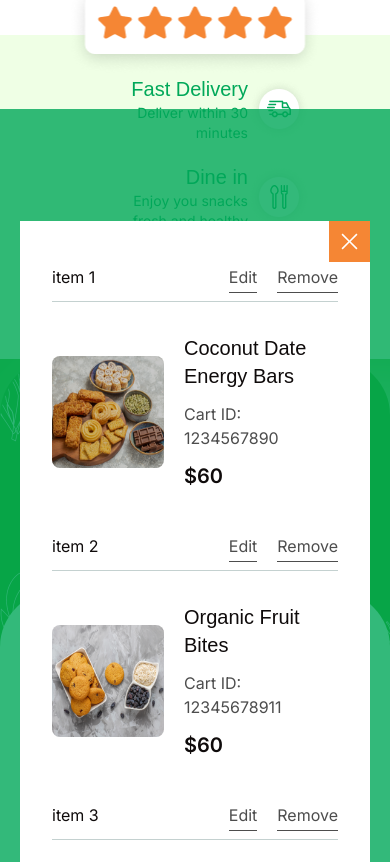
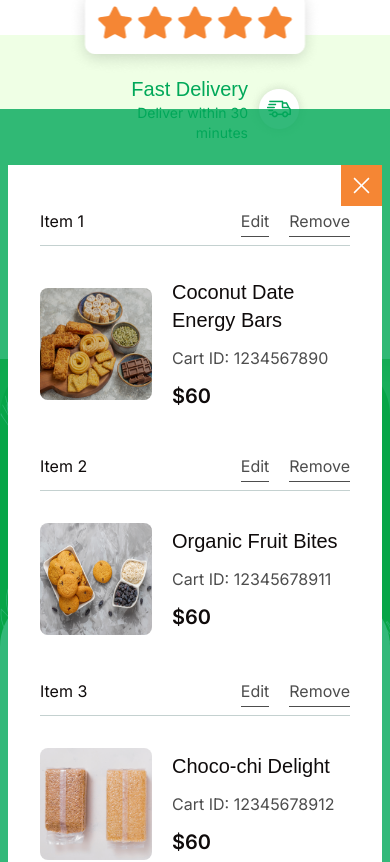
Before and after one commit to blossomobasi/organic_foodie_ecommerce, a React (Vite) app: page / in a window 390 px wide. Shown: the part 815-1677 px from the top of the page. Built offline with nearby package versions, Linux system fonts and the light colour scheme; a web font is replaced by a local one.

Commit message:
Fix spacing for mobile

```diff
--- a/src/components/CartPopUp.tsx
+++ b/src/components/CartPopUp.tsx
@@ -51,7 +51,7 @@ const CartPopUp = ({
     return (
         <section
             className={clsx(
-                "absolute pt-28 top-0 left-0 w-full h-screen lg:px-20 px-5 transition-transform duration-300 flex flex-col items-center",
+                "absolute md:pt-28 pt-14 top-0 left-0 w-full h-screen lg:px-20 px-2 transition-transform duration-300 flex flex-col items-center",
                 {
                     "transform translate-y-0": openCart,
                     "transform translate-y-[calc(100vh+5rem)]": !openCart,
@@ -73,7 +73,7 @@ const CartPopUp = ({
                     {carts.map((cart, index) => (
                         <div key={index}>
                             <div className="flex justify-between py-3">
-                                <h6>item {index + 1}</h6>
+                                <h6>Item {index + 1}</h6>
                                 <div className="flex space-x-5 text-grey-600">
                                     <p className="relative before:absolute before:-bottom-1 before:left-0 before:h-px before:w-full before:bg-grey-600">
                                         Edit
```
